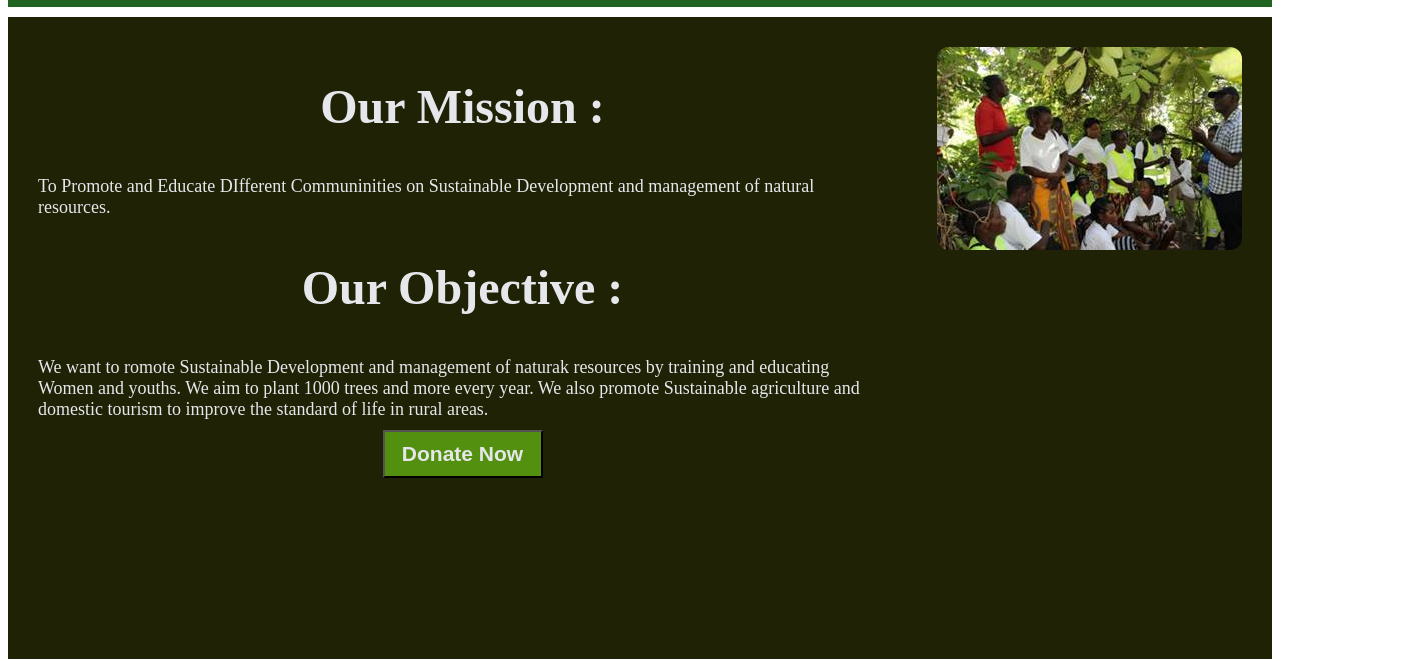
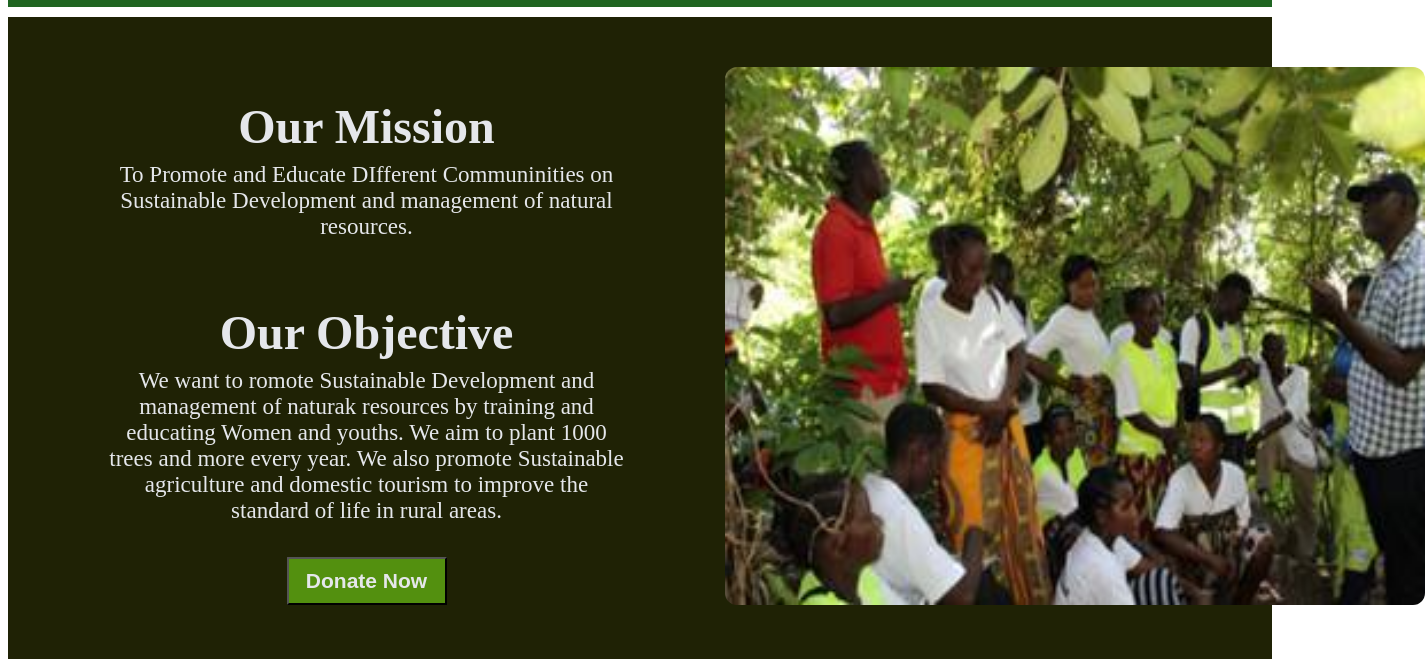
Before and after one commit to Kama95/Kalebalika-NGO, a plain HTML site: page index.html in a window 1280 px wide. Shown: the part 141-800 px from the top of the page, 1425 px wide, since content can reach past the window. Drawn offline with Linux system fonts and the light colour scheme; files whose address does not match are found by name.

Commit message:
align mission/objective section
alinged the mission and objective text center and also the image so it can flex with the screen
when view is minimised.

```diff
--- a/index.html
+++ b/index.html
@@ -29,19 +29,19 @@
 
         <div class="Info">
             <div class="Info2">
-                <div class="heading"><h1> Our Mission :</h1></div>
+                <div class="heading"><h1> Our Mission </h1></div>
 
-                <div class="text"> To Promote and Educate DIfferent Communinities on Sustainable Development
-                    and management of natural resources. </div>
-                    <div class="heading2"><h1> Our Objective :</h1></div>
-                    <div class="text"> We want to romote Sustainable Development and management of naturak resources
+                <div class="text"><p> To Promote and Educate DIfferent Communinities on Sustainable Development
+                    and management of natural resources. </p> </div>
+                    <div class="heading2"> <h1> Our Objective </h1></div>
+                    <div class="text"> <p> We want to romote Sustainable Development and management of naturak resources
                         by training and educating Women and youths. We aim to plant 1000 trees and more
                         every year.
                         We also promote Sustainable agriculture and domestic tourism to improve
-                        the standard of life in rural areas.
+                        the standard of life in rural areas.</p>
                     </div>
 
-                    <button class="button"> <a href="###"> Donate Now </a> </button>
+                    <button class="button "     > <a href="###"> Donate Now </a> </button>
             </div>
             <div class="img">
                 <img src="../Lubuto-Sustainable-Development/Media/IMG-20230724-WA0000.jpg">
--- a/style.css
+++ b/style.css
@@ -38,13 +38,18 @@ color:#1f2205;}
 .logo img {
     max-width: 100px;
 }
+.img {display: flex;
+flex: 1;
+flex-wrap: nowrap;}
 
 
 .links {padding: 30px;}
 
 .Info{display: flex;
 padding: 30px;
-gap:50px;
+gap:100px;
+padding-left: 50px;
+padding-top: 50px;
 }
 
 .Info2{display: flex;
@@ -53,17 +58,20 @@ justify-content: center;
 align-items: center;
 gap:10px;
 flex-wrap: wrap;
-flex: 1;}
+flex: 1;
+padding-left: 50px;}
 
  h1{font-size: 48px;
 font-weight:bolder;
 color: #1f2205;}
+
 .heading h1 , .heading2 h1{
-    color: #e5e7eb
-}
+    color: #e5e7eb;
+margin-bottom: -25px;}
 
-.text {font-size: 18px;
+.text {font-size: 23px;
 color: #e5e7eb;}
+p {text-align: center;}
 
 .button a{ color:#e5e7eb}
 
```
